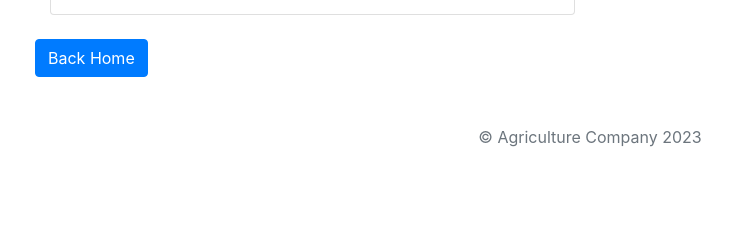
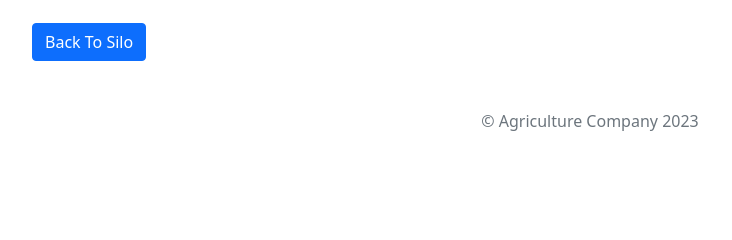
Before and after one commit to AndresHernandez15/DS-AgriculltureCompany, a Python web app: template templates/silo_detail.html in a window 1280 px wide. Shown: the part 262-502 px from the top of the page, without its empty margins (50-782 px from the left). Run offline with Jinja, Linux system fonts and the light colour scheme; the template is opened without the code that fills it, so the values that code supplies are empty; some libraries are stand-ins or nearby versions.

Commit message:
Add files via upload

```diff
--- a/app.py
+++ b/app.py
@@ -157,9 +157,6 @@ def get_product_delete(id_product: int, request: Request):
 def get_product_show(id_silo: int, request: Request):
     return controller.show_products(id_silo, request)
 
-@app.get("/favicon.ico", include_in_schema=False)
-def favicon():
-    return JSONResponse(content="", status_code=200)
 
 if __name__ == "__main__":
     uvicorn.run('app:app')
--- a/templates/base.html
+++ b/templates/base.html
@@ -4,7 +4,7 @@
     <meta charset="UTF-8">
     <meta name="viewport" content="width=device-width, initial-scale=1.0">
     <title>{% block title %}Agriculture Company{% endblock %}</title>
-    <link rel="stylesheet" href="https://maxcdn.bootstrapcdn.com/bootstrap/4.5.2/css/bootstrap.min.css">
+    <link rel="stylesheet" href="{{ url_for('static', path='bootstrap/css/bootstrap.min.css') }}">
 </head>
 <body>
     {% block navbar %}
--- a/templates/product_detail.html
+++ b/templates/product_detail.html
@@ -23,6 +23,6 @@
 </div>
 
 <br>
-<a class="btn btn-primary" href="/">Back Home</a>
+<a class="btn btn-primary" href="/silocreation">Back To Silo</a>
 
 {% endblock %}
--- a/templates/silo_detail.html
+++ b/templates/silo_detail.html
@@ -19,6 +19,6 @@
 </div>
 
 <br>
-<a class="btn btn-primary" href="/">Back Home</a>
+<a class="btn btn-primary" href="/silocreation">Back To Silo</a>
 
 {% endblock %}
```
